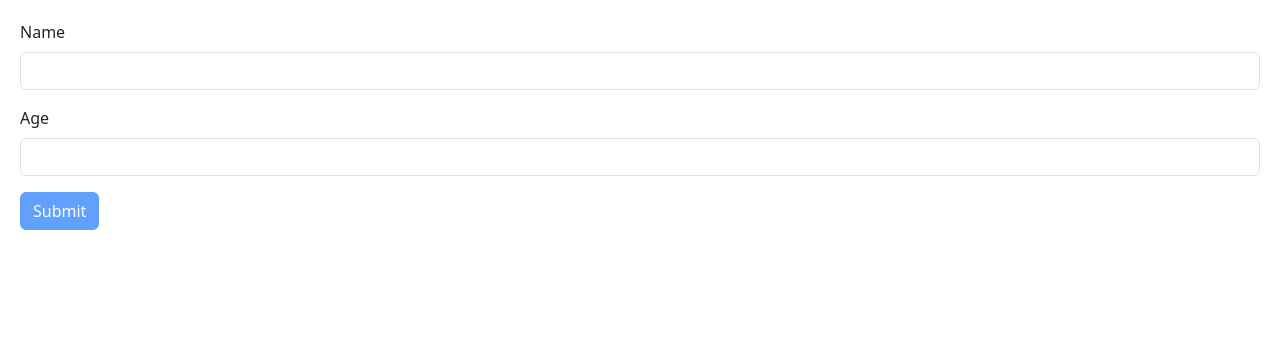
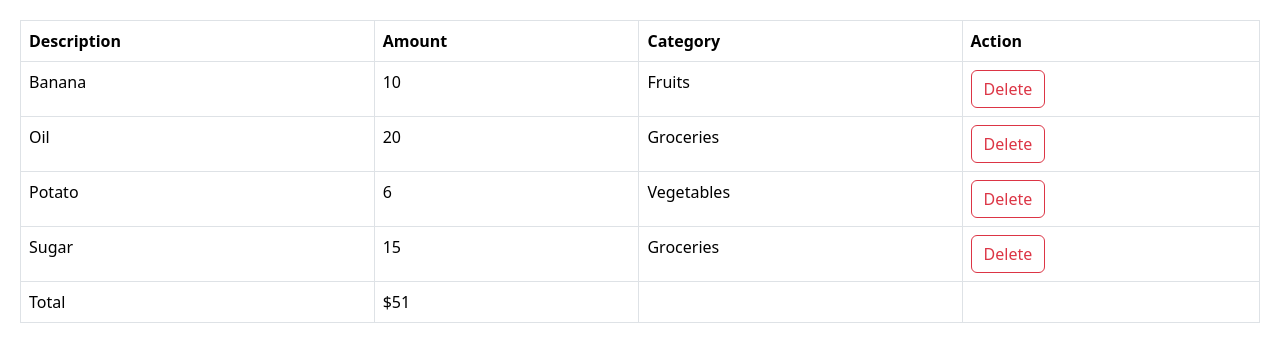
Before and after one commit to Asfakur/react_18, a React (Vite) app: page / in a window 1280 px wide. Shown: the top 362 px of the page. Built offline with nearby package versions, Linux system fonts and the light colour scheme.

Commit message:
6-11 Building ExpenseList

```diff
--- a/src/App.tsx
+++ b/src/App.tsx
@@ -1,9 +1,9 @@
-import Form from "./components/Form";
+import ExpenseTracker from "./expense-tracker/ExpenseTracker";
 
 function App() {
     return (
         <div>
-            <Form />
+            <ExpenseTracker />
         </div>
     );
 }
--- /dev/null
+++ b/src/expense-tracker/ExpenseTracker.tsx
@@ -0,0 +1,22 @@
+import { useState } from "react";
+import ExpenseList from "./components/ExpenseList";
+
+const ExpenseTracker = () => {
+    const [expenses, setExpenses] = useState([
+        { id: 1, description: "Banana", amount: 10, category: "Fruits" },
+        { id: 4, description: "Oil", amount: 20, category: "Groceries" },
+        { id: 2, description: "Potato", amount: 6, category: "Vegetables" },
+        { id: 3, description: "Sugar", amount: 15, category: "Groceries" },
+    ]);
+
+    const onDelete = (id: number) => {
+        setExpenses(expenses.filter((expense) => expense.id !== id));
+    };
+    return (
+        <div>
+            <ExpenseList expenses={expenses} onDelete={onDelete} />
+        </div>
+    );
+};
+
+export default ExpenseTracker;
--- /dev/null
+++ b/src/expense-tracker/components/ExpenseList.tsx
@@ -0,0 +1,63 @@
+interface Expense {
+    id: number;
+    description: string;
+    amount: number;
+    category: string;
+}
+
+interface Props {
+    expenses: Expense[];
+    onDelete: (id: number) => void;
+}
+
+const ExpenseList = ({ expenses, onDelete }: Props) => {
+    if (expenses.length === 0) return null;
+
+    return (
+        <table className="table table-bordered">
+            <thead>
+                <tr>
+                    <th>Description</th>
+                    <th>Amount</th>
+                    <th>Category</th>
+                    <th>Action</th>
+                </tr>
+            </thead>
+
+            <tbody>
+                {expenses.map((expense) => (
+                    <tr key={expense.id}>
+                        <td>{expense.description}</td>
+                        <td>{expense.amount}</td>
+                        <td>{expense.category}</td>
+                        <td>
+                            <button
+                                className="btn btn-outline-danger"
+                                onClick={() => onDelete(expense.id)}
+                            >
+                                Delete
+                            </button>
+                        </td>
+                    </tr>
+                ))}
+            </tbody>
+            <tfoot>
+                <tr>
+                    <td>Total</td>
+                    <td>
+                        $
+                        {expenses
+                            .reduce(
+                                (total, expense) => expense.amount + total,
+                                0
+                            )
+                            .toFixed(0)}
+                    </td>
+                    <td></td>
+                    <td></td>
+                </tr>
+            </tfoot>
+        </table>
+    );
+};
+export default ExpenseList;
```
